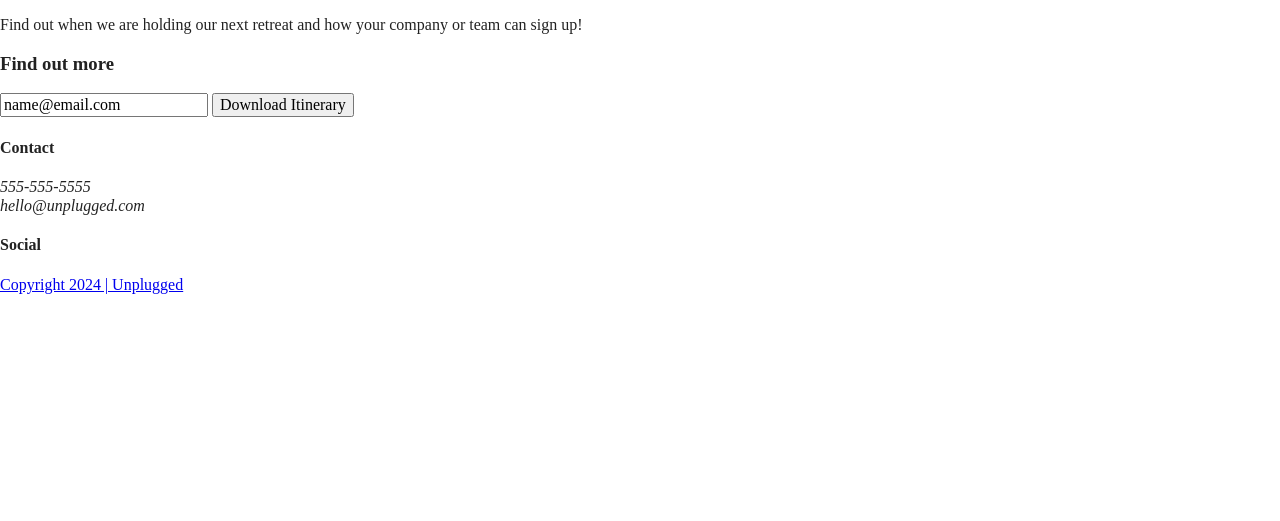
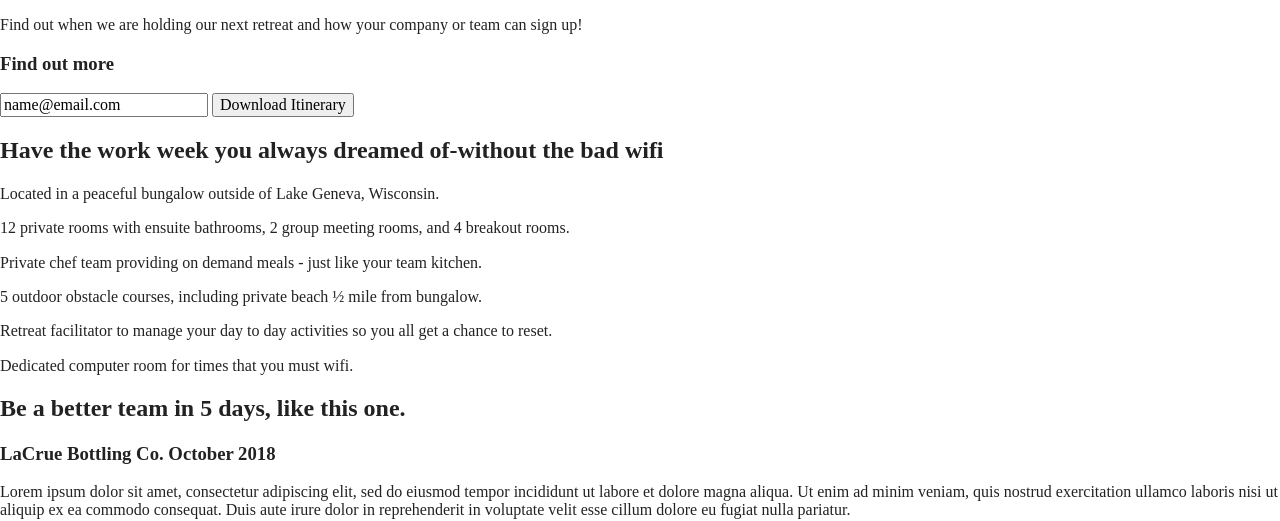
Before and after one commit to Digiburton/unplugged-website-project, a website built with Parcel: page index.html in a window 1280 px wide. Shown: the part 281-802 px from the top of the page. Built offline with nearby package versions, Linux system fonts and the light colour scheme.

Commit message:
finished coding homepage

```diff
--- a/index.html
+++ b/index.html
@@ -72,6 +72,77 @@
 
     </aside>
 
+    <section class="features">
+      <div class="content-wrapper">
+
+        <h2>Have the work week you always dreamed of-without the bad wifi</h2>
+
+        <div class="features-items">
+          <article>
+            <p class="fontawesome-icons"></p>
+            <p class="features-item-description">
+              Located in a peaceful bungalow outside of Lake Geneva, Wisconsin.
+            </p>
+          </article>
+
+          <article>
+            <p class="fontawesome-icons"></p>
+            <p class="features-item-description">
+              12 private rooms with ensuite bathrooms, 2 group meeting rooms, and 4 breakout rooms.
+            </p>
+          </article>
+
+          <article>
+            <p class="fontawesome-icons"></p>
+            <p class="features-item-description">
+              Private chef team providing on demand meals - just like your team kitchen.
+            </p>
+          </article>
+
+          <article>
+            <p class="fontawesome-icons"></p>
+            <p class="features-item-description">
+              5 outdoor obstacle courses, including private beach ½ mile from bungalow.
+            </p>
+          </article>
+
+          <article>
+            <p class="fontawesome-icons"></p>
+            <p class="features-item-description">
+              Retreat facilitator to manage your day to day activities so you all get a chance to reset.
+            </p>
+          </article>
+
+          <article>
+            <p class="fontawesome-icons"></p>
+            <p class="features-item-description">
+              Dedicated computer room for times that you must wifi.
+            </p>
+          </article>
+        </div>
+
+      </div>
+
+    </section>
+
+    <section class="reviews">
+      <div class="content-wrapper">
+        <h2>Be a better team in 5 days, like this one.</h2>
+        <article>
+          <div>
+            <h3>LaCrue Bottling Co. October 2018</h3>
+            <p>
+              Lorem ipsum dolor sit amet, consectetur adipiscing elit, sed do eiusmod tempor incididunt ut labore et
+              dolore magna aliqua. Ut enim ad minim veniam, quis nostrud exercitation ullamco laboris nisi ut aliquip ex
+              ea commodo consequat. Duis aute irure dolor
+              in reprehenderit in voluptate velit esse cillum dolore eu fugiat nulla pariatur.
+            </p>
+          </div>
+        </article>
+      </div>
+    </section>
+
+
 
 
   </main> <!-- main wrapper -->
@@ -90,9 +161,9 @@
         </div>
         <div class="social">
           <h4>Social</h4>
-              <p><a href="https://www.facebook.com/yoursite" target="_blank" rel="noopener"</a></p>
-              <p><a href="https://www.twitter.com/yoursite" target="_blank" rel="noopener"</a></p>
-              <p><a href="https://wwww.instragram.com/yoursite" target="_blank rel="noopener"</a></p>
+          <p><a href="https://www.facebook.com/yoursite" target="_blank" rel="noopener" </a></p>
+          <p><a href="https://www.twitter.com/yoursite" target="_blank" rel="noopener" </a></p>
+          <p><a href="https://wwww.instragram.com/yoursite" target="_blank rel=" noopener"</a></p>
 
           <!-- other social links here -->
         </div>
```
Lines whose indentation alone changed are shown as unchanged.
